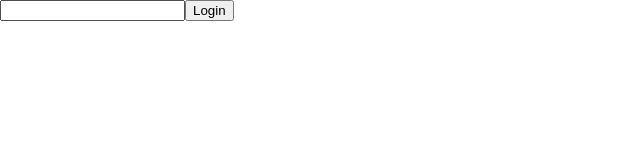
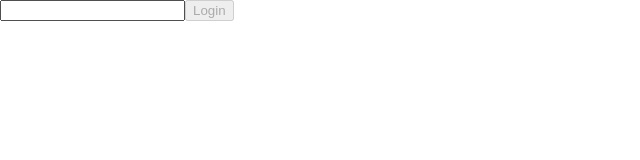
Before and after one commit to wrangler53/react-redux-test-task, a React (Create React App) app: page / in a window 1280 px wide. Shown: the top 160 px of the page, without its empty margins (0-640 px from the left). Built offline with nearby package versions, Linux system fonts and the light colour scheme.

Commit message:
Disable Login button if user doesn`t enter nickname

```diff
--- a/src/components/LoginUserForm/index.js
+++ b/src/components/LoginUserForm/index.js
@@ -21,7 +21,7 @@ class loginUserForm extends Component {
     return (
       <form className="login-user" onSubmit={event => this.loginUserHandler(event)}>
         <input type="text" onChange={event => this.inputChangeHandler(event)} />
-        <input type="submit" value="Login" />
+        <input type="submit" value="Login" disabled={this.state.userName.length === 0} />
       </form>
     )
   }
```
